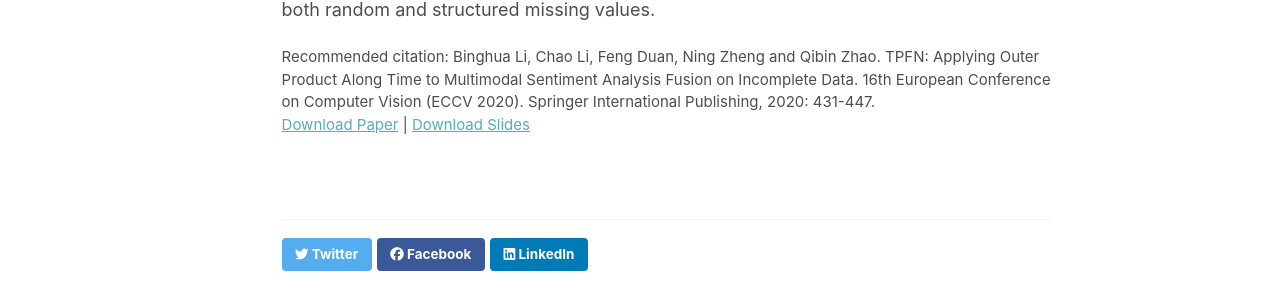
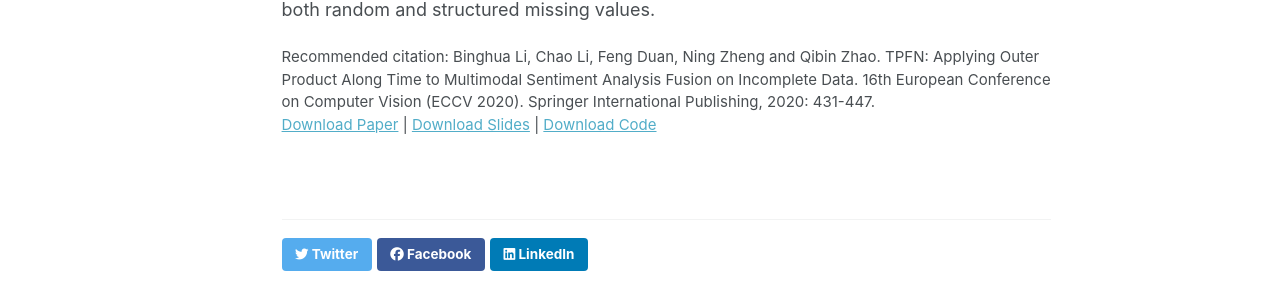
Before and after one commit to xiaovhua/vhua.github.io, a Jekyll site: the page built from _publications/2020-11-30-tpfn.md, in a window 1280 px wide and 1334 px high. Shown: the part 614-920 px from the top of the window. Built offline with Jekyll 4.4.1, drawn with Linux system fonts in a browser that asks for light colours; some web fonts are replaced.

Commit message:
Update single.html

```diff
--- a/_layouts/single.html
+++ b/_layouts/single.html
@@ -47,8 +47,12 @@ layout: default
       <section class="page__content" itemprop="text">
         {{ content }}
 
-        {% if page.citation and page.paperurl and page.slidesurl %}
+        {% if page.citation and page.paperurl and page.slidesurl and page.codeurl %}
+          <p style="font-size: smaller">Recommended citation: {{ page.citation }}<br /><a href="{{ page.paperurl }}">Download Paper</a> | <a href="{{ page.slidesurl }}">Download Slides</a> | <a href="{{ page.codeurl }}">Download Code</a></p>
+        {% elsif page.citation and page.paperurl and page.slidesurl %}
           <p style="font-size: smaller">Recommended citation: {{ page.citation }}<br /><a href="{{ page.paperurl }}">Download Paper</a> | <a href="{{ page.slidesurl }}">Download Slides</a></p>
+        {% elsif page.citation and page.paperurl and page.codeurl %}
+          <p style="font-size: smaller">Recommended citation: {{ page.citation }}<br /><a href="{{ page.paperurl }}">Download Paper</a> | <a href="{{ page.codeurl }}">Download Code</a></p>
         {% elsif page.citation and page.paperurl %}
           <p style="font-size: smaller">Recommended citation: {{ page.citation }}<br /><a href="{{ page.paperurl }}">Download Paper</a></p>
         {% elsif page.citation and page.slidesurl %}
```
